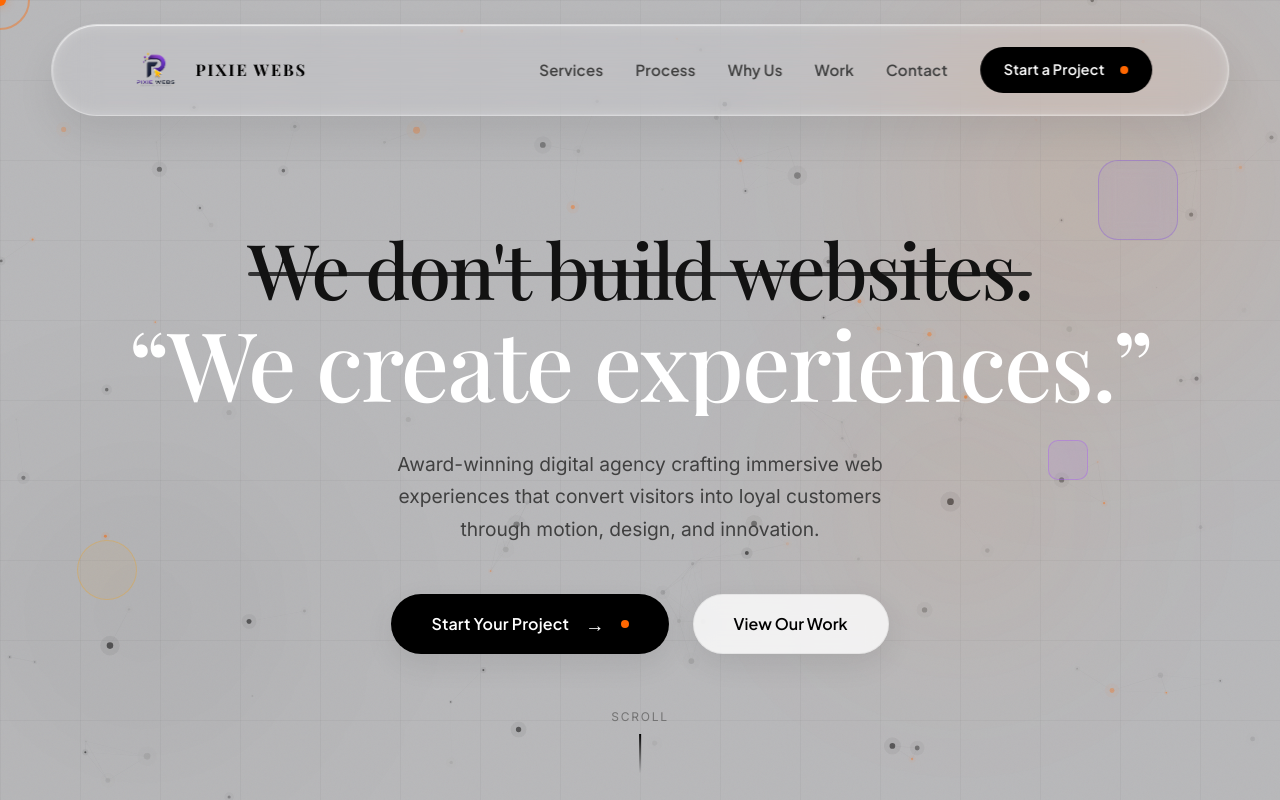
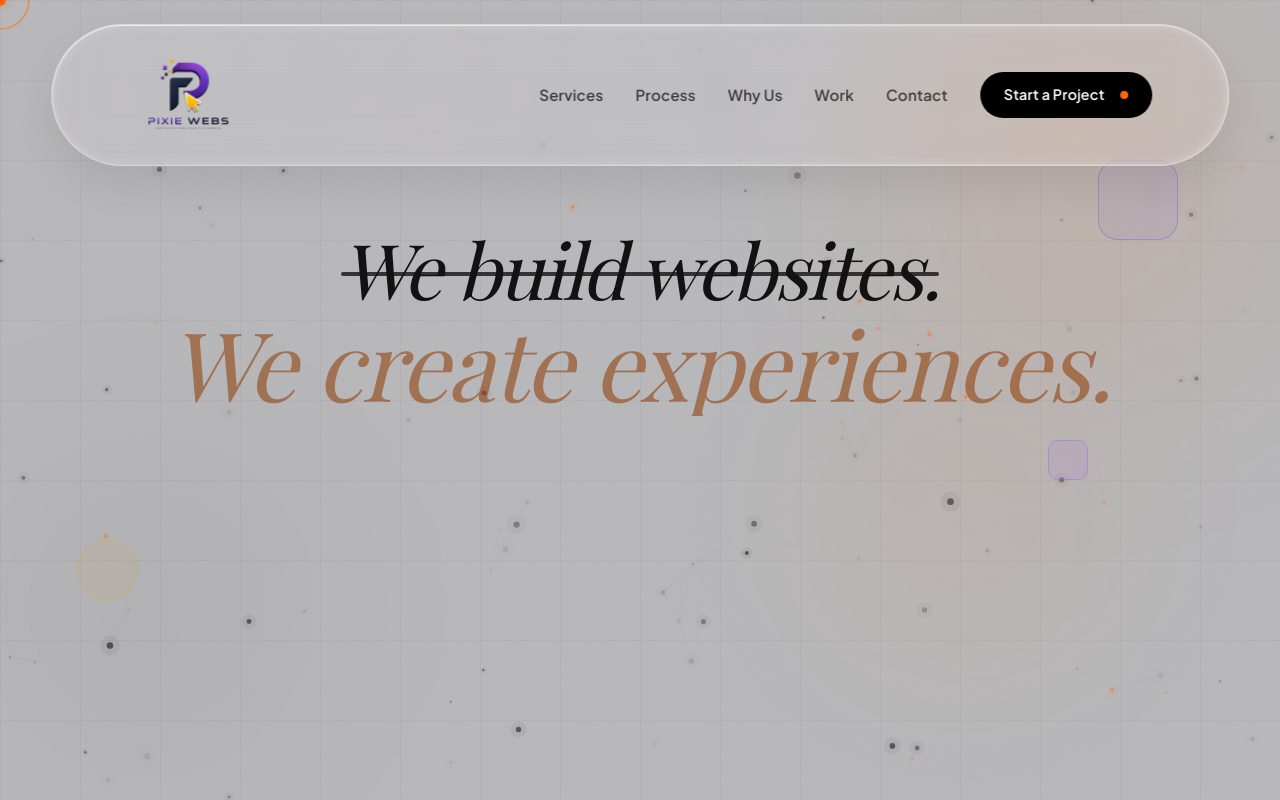
Before and after one commit to pixiewebsolution-maker/pixiweb, a Next.js app: page / in a window 1280 px wide. Shown: the top 800 px of the page. Built offline with nearby package versions, Linux system fonts and the light colour scheme; a web font is replaced by a local one.

Commit message:
Refine hero typography, bento services grid, mobile responsiveness, and update socials/logo

```diff
--- a/src/app/globals.css
+++ b/src/app/globals.css
@@ -626,6 +626,14 @@ nav.scrolled {
   padding-bottom: 80px;
 }
 
+.hero-cta-row {
+  display: flex;
+  gap: 24px;
+  justify-content: center;
+  flex-wrap: wrap;
+  margin-top: 12px;
+}
+
 /* ============================================
    SERVICES CARDS
    ============================================ */
@@ -762,7 +770,7 @@ footer .nav-link:hover {
 }
 
 /* ============================================
-   RESPONSIVE
+   RESPONSIVE — Mobile First
    ============================================ */
 @media (max-width: 768px) {
   body {
@@ -781,12 +789,107 @@ footer .nav-link:hover {
     min-width: 280px;
     padding: 40px 32px;
   }
+
+  /* Hero */
+  .hero-section {
+    padding-top: 130px;
+    padding-bottom: 60px;
+    min-height: 100svh;
+    align-items: flex-start;
+  }
+
+  .display-xl {
+    font-size: clamp(2.2rem, 10vw, 3.5rem);
+    line-height: 1.08;
+  }
+
+  .display-lg {
+    font-size: clamp(2rem, 9vw, 3rem);
+  }
+
+  .display-md {
+    font-size: clamp(1.6rem, 7vw, 2.4rem);
+  }
+
+  /* Buttons — stack vertically on mobile */
+  .hero-cta-row {
+    flex-direction: column;
+    align-items: center;
+    gap: 14px;
+  }
+
+  .btn-primary, .btn-ghost {
+    width: 100%;
+    max-width: 320px;
+    justify-content: center;
+    padding: 15px 28px;
+    font-size: 0.95rem;
+  }
+
+  /* Sections */
+  .section-pad {
+    padding-top: 64px;
+    padding-bottom: 64px;
+  }
 }
 
 @media (max-width: 640px) {
   :root {
-    --section-pad: 80px;
+    --section-pad: 64px;
   }
+
+  /* Navbar */
+  nav {
+    top: 12px;
+    width: 94%;
+    padding: 8px 16px;
+  }
+
+  /* Hero text padding */
+  .hero-section .container {
+    padding-left: 20px;
+    padding-right: 20px;
+  }
+
+  /* Services bento — all single column on mobile */
+  .bento-service-card {
+    border-radius: 28px !important;
+    padding: 24px !important;
+  }
+
+  /* Process bento */
+  .bento-process-card {
+    border-radius: 28px !important;
+    min-height: 260px !important;
+  }
+
+  /* Why Us bento */
+  .bento-card {
+    border-radius: 32px !important;
+  }
+
+  /* Glass/reason cards */
+  .reason-card {
+    border-radius: 28px !important;
+    padding: 28px !important;
+  }
+
+  /* CTA section buttons */
+  #contact .container > div[style*="flex"] {
+    flex-direction: column;
+    align-items: center;
+  }
+
+  #contact .btn-primary,
+  #contact .btn-ghost {
+    width: 100%;
+    max-width: 340px;
+    justify-content: center;
+    font-size: 0.9rem;
+    padding: 15px 24px !important;
+  }
+
+  /* Footer grid already handled inline */
 }
 
 /* ============================================
--- a/src/components/Footer.tsx
+++ b/src/components/Footer.tsx
@@ -8,10 +8,17 @@ import { ScrollTrigger } from 'gsap/ScrollTrigger';
 gsap.registerPlugin(ScrollTrigger);
 
 const socials = [
-  { name: 'Twitter / X', icon: 'X', href: '#' },
-  { name: 'Instagram', icon: 'IG', href: '#' },
-  { name: 'LinkedIn', icon: 'LI', href: '#' },
-  { name: 'Dribbble', icon: 'DR', href: '#' },
+  {
+    name: 'Instagram',
+    icon: (
+      <svg width="18" height="18" viewBox="0 0 24 24" fill="none" stroke="currentColor" strokeWidth="2" strokeLinecap="round" strokeLinejoin="round">
+        <rect x="2" y="2" width="20" height="20" rx="5" ry="5"></rect>
+        <path d="M16 11.37A4 4 0 1 1 12.63 8 4 4 0 0 1 16 11.37z"></path>
+        <line x1="17.5" y1="6.5" x2="17.51" y2="6.5"></line>
+      </svg>
+    ),
+    href: 'https://instagram.com'
+  },
 ];
 
 const footerLinks = {
@@ -52,16 +59,8 @@ export default function Footer() {
         className="footer-grid">
           {/* Brand */}
           <div>
-            <div style={{ display: 'flex', alignItems: 'center', gap: '12px', marginBottom: '20px' }}>
-              <Image src="/pixie-logo.png" alt="Pixie Webs" width={64} height={64} style={{ mixBlendMode: 'multiply' }} />
-              <span style={{
-                fontFamily: 'var(--font-serif)',
-                fontWeight: 700,
-                fontSize: '1.1rem',
-                color: 'var(--color-text)',
-              }}>
-                Pixie Webs
-              </span>
+            <div style={{ marginBottom: '20px' }}>
+              <Image src="/pixie-logo.png" alt="Pixie Webs" width={140} height={50} style={{ mixBlendMode: 'multiply', objectFit: 'contain' }} />
             </div>
             <p style={{
               color: 'var(--color-text-muted)',
--- a/src/components/HeroSection.tsx
+++ b/src/components/HeroSection.tsx
@@ -24,76 +24,101 @@ export default function HeroSection({ isLoaded }: { isLoaded?: boolean }) {
   useGSAP(() => {
     if (!isLoaded || !headlineRef.current) return;
 
-    // Split text animation
     const words = headlineRef.current.querySelectorAll('.word');
 
-    const tl = gsap.timeline({ delay: 0.2 }); // 0.2 second delay after preloader completes
+    // Set initial states
+    gsap.set(headlineRef.current, { opacity: 1 });
+    gsap.set(words, { y: '120%', opacity: 0, filter: 'blur(12px)', rotationX: -20 });
+    gsap.set(subRef.current, { opacity: 0, y: 36, filter: 'blur(6px)' });
+    gsap.set(ctaRef.current, { opacity: 0, y: 28, filter: 'blur(4px)' });
+    gsap.set(scrollHintRef.current, { opacity: 0, y: 10 });
 
-    // 1. Reveal main heading lines
-    tl.set(headlineRef.current, { opacity: 1 })
-      .fromTo(
-        words,
-        { y: '110%', opacity: 0 },
-        {
+    const tl = gsap.timeline({ delay: 0.3 });
+
+    // 1. Elegant word reveal — each word sweeps up from below with blur clearing
+    tl.to(words, {
       y: '0%',
       opacity: 1,
-          duration: 1,
-          stagger: 0.15,
-          ease: 'power4.out',
-        }
-      )
+      filter: 'blur(0px)',
+      rotationX: 0,
+      duration: 1.2,
+      stagger: 0.18,
+      ease: 'expo.out',
+      transformOrigin: 'bottom center',
+    })
+
+    // 2. Strike-through draws across the first line — smooth left-to-right
     .to(strikeRef.current, {
       width: '100%',
-        duration: 1.0,
-        ease: 'power4.out',
-      }, '+=0.2')
+      duration: 0.9,
+      ease: 'expo.inOut',
+    }, '-=0.1')
+
+    // 3. Once strike is done, shift 'We create experiences.' to orange
     .to(secondLineRef.current, {
-        color: '#FFFFFF',
-        duration: 0.2,
-        ease: 'none'
-      }, '<') // Sync with strike
+      color: '#FF6701',
+      duration: 0.6,
+      ease: 'power2.out',
+    })
+
+    // 4. Subtitle fades up with blur clearing
     .to(subRef.current, {
       opacity: 1,
       y: 0,
-        duration: 0.8,
-        ease: 'power3.out'
-      }, '<') // Start at same time as strike
+      filter: 'blur(0px)',
+      duration: 1.0,
+      ease: 'expo.out',
+    }, '-=0.3')
+
+    // 4. CTA buttons fade up slightly behind subtitle for a cascading feel
     .to(ctaRef.current, {
       opacity: 1,
       y: 0,
+      filter: 'blur(0px)',
+      duration: 0.9,
+      ease: 'expo.out',
+    }, '-=0.6')
+
+    // 5. Scroll hint fades in last
+    .to(scrollHintRef.current, {
+      opacity: 1,
+      y: 0,
       duration: 0.8,
-        ease: 'power3.out'
-      }, '<'); // Start at same time as strike
+      ease: 'power2.out',
+    }, '-=0.3');
 
-    // Floating shapes
+    // Floating gradient orbs — slow, organic drift
     if (shape1Ref.current) {
       gsap.to(shape1Ref.current, {
-        y: -40, x: 20, rotation: 15,
-        duration: 6, repeat: -1, yoyo: true, ease: 'sine.inOut'
+        y: -60, x: 30, rotation: 12,
+        duration: 10, repeat: -1, yoyo: true, ease: 'sine.inOut',
       });
     }
     if (shape2Ref.current) {
       gsap.to(shape2Ref.current, {
-        y: 50, x: -30, rotation: -20,
-        duration: 8, repeat: -1, yoyo: true, ease: 'sine.inOut'
+        y: 70, x: -40, rotation: -18,
+        duration: 13, repeat: -1, yoyo: true, ease: 'sine.inOut',
       });
     }
     if (shape3Ref.current) {
       gsap.to(shape3Ref.current, {
-        y: -30, x: -20, rotation: 10,
-        duration: 7, repeat: -1, yoyo: true, ease: 'sine.inOut'
+        y: -45, x: -25, rotation: 8,
+        duration: 11, repeat: -1, yoyo: true, ease: 'sine.inOut',
       });
     }
 
-    // Parallax on scroll
+    // Smooth scrub parallax on scroll
     ScrollTrigger.create({
       trigger: sectionRef.current,
       start: 'top top',
       end: 'bottom top',
-      scrub: true,
+      scrub: 1.2,
       onUpdate: (self) => {
         if (headlineRef.current) {
-          gsap.set(headlineRef.current, { y: self.progress * 120 });
+          gsap.set(headlineRef.current, { y: self.progress * 100, opacity: 1 - self.progress * 0.6 });
+        }
+        if (subRef.current) {
+          gsap.set(subRef.current, { y: self.progress * 60 });
         }
       },
     });
@@ -176,13 +201,13 @@ export default function HeroSection({ isLoaded }: { isLoaded?: boolean }) {
         {/* Headline */}
         <div
           ref={headlineRef}
-          aria-label="We don't build websites. We create experiences."
+          aria-label="We build websites. We create experiences."
           style={{ marginBottom: '32px', opacity: 0 }}
         >
           <h1 className="display-xl hero-headline" style={{ lineHeight: 1.1 }}>
             <span className="overflow-clip" style={{ display: 'block', fontSize: '0.8em', opacity: 0.9 }}>
-              <span className="word" style={{ display: 'inline-block', position: 'relative' }}>
-                We don&apos;t build websites.
+              <span className="word" style={{ display: 'inline-block', position: 'relative', fontStyle: 'italic', fontWeight: 400 }}>
+                We build websites.
                 <span ref={strikeRef} className="strike-line" style={{
                   position: 'absolute',
                   left: 0,
@@ -198,8 +223,8 @@ export default function HeroSection({ isLoaded }: { isLoaded?: boolean }) {
               </span>
             </span>
             <span className="overflow-clip" style={{ display: 'block' }}>
-              <span ref={secondLineRef} className="word" style={{ display: 'inline-block', color: 'var(--color-primary)' }}>
-                &ldquo;We create experiences.&rdquo;
+              <span ref={secondLineRef} className="word" style={{ display: 'inline-block', color: 'var(--color-primary)', fontStyle: 'italic', fontWeight: 400 }}>
+                We create experiences.
               </span>
             </span>
           </h1>
@@ -222,7 +247,7 @@ export default function HeroSection({ isLoaded }: { isLoaded?: boolean }) {
         </p>
 
         {/* CTAs */}
-        <div ref={ctaRef} style={{ display: 'flex', gap: '24px', justifyContent: 'center', flexWrap: 'wrap', marginTop: '12px', opacity: 0, transform: 'translateY(40px)' }}>
+        <div ref={ctaRef} className="hero-cta-row" style={{ opacity: 0, transform: 'translateY(40px)' }}>
           <a
             ref={btnRef}
             href="#contact"
--- a/src/components/Navbar.tsx
+++ b/src/components/Navbar.tsx
@@ -36,21 +36,8 @@ export default function Navbar() {
     <nav ref={navRef} className={scrolled ? 'scrolled' : ''}>
       <div className="container flex items-center justify-between relative min-h-[70px]">
         {/* Logo */}
-        <a href="#" className="flex items-center gap-3 absolute left-1/2 -translate-x-1/2 md:static md:translate-x-0 z-10" onClick={(e) => { e.preventDefault(); window.scrollTo({ top: 0, behavior: 'smooth' }); }}>
-          <Image src="/pixie-logo.png" alt="Pixie Webs" width={56} height={56} className="rounded-lg" style={{ mixBlendMode: 'multiply' }} />
-          <span style={{
-            fontFamily: 'var(--font-serif)',
-            fontWeight: 700,
-            fontSize: '1rem',
-            letterSpacing: '0.12em',
-            textTransform: 'uppercase',
-            background: 'var(--color-primary)',
-            WebkitBackgroundClip: 'text',
-            WebkitTextFillColor: 'transparent',
-            backgroundClip: 'text',
-          }}>
-            Pixie Webs
-          </span>
+        <a href="#" className="z-10" onClick={(e) => { e.preventDefault(); window.scrollTo({ top: 0, behavior: 'smooth' }); }}>
+          <Image src="/pixie-logo.png" alt="Pixie Webs" width={120} height={40} className="object-contain" style={{ mixBlendMode: 'multiply' }} />
         </a>
 
         <div className="hidden md:flex items-center gap-8">
--- a/src/components/ProcessSection.tsx
+++ b/src/components/ProcessSection.tsx
@@ -106,7 +106,7 @@ export default function ProcessSection() {
         </div>
 
         {/* Bento Grid Layout */}
-        <div ref={gridRef} className="grid grid-cols-1 lg:grid-cols-3 gap-6 relative z-10">
+        <div ref={gridRef} className="grid grid-cols-1 lg:grid-cols-3 gap-4 lg:gap-6 relative z-10">
 
           {/* Card 1: Left Tall (White Style - Was Blue Image) */}
           <div className="bento-process-card relative rounded-[48px] overflow-hidden min-h-[400px] lg:min-h-[480px] bg-white flex flex-col justify-between p-4 shadow-sm group">
--- a/src/components/ServicesSection.tsx
+++ b/src/components/ServicesSection.tsx
@@ -16,6 +16,7 @@ const services = [
     number: '01',
     color: '#FF6701',
     textColor: 'black',
+    className: 'md:col-span-1 md:row-span-2',
   },
   {
     icon: <svg width="24" height="24" fill="currentColor" viewBox="0 0 24 24"><path d="M9.4 16.6L4.8 12l4.6-4.6L8 6l-6 6 6 6 1.4-1.4zm5.2 0l4.6-4.6-4.6-4.6L16 6l6 6-6 6-1.4-1.4z"/></svg>,
@@ -24,6 +25,7 @@ const services = [
     number: '02',
     color: '#1C1C1C',
     textColor: 'white',
+    className: 'md:col-span-2 md:row-span-1',
   },
   {
     icon: <svg width="24" height="24" fill="currentColor" viewBox="0 0 24 24"><path d="M12 22C6.477 22 2 17.523 2 12S6.477 2 12 2s10 4.477 10 10-4.477 10-10 10zm1.063-17.974L4.026 12.063 12.063 20.1l8.037-8.037-7.037-7.037z"/></svg>,
@@ -32,6 +34,7 @@ const services = [
     number: '03',
     color: 'black',
     textColor: 'white',
+    className: 'md:col-span-1 md:row-span-1',
   },
   {
     icon: <svg width="24" height="24" fill="currentColor" viewBox="0 0 24 24"><path d="M12 3c-4.97 0-9 4.03-9 9s4.03 9 9 9c.83 0 1.5-.67 1.5-1.5 0-.39-.15-.74-.39-1.01-.23-.26-.38-.61-.38-.99 0-.83.67-1.5 1.5-1.5H16c2.76 0 5-2.24 5-5 0-4.42-4.03-8-9-8zm-5.5 9c-.83 0-1.5-.67-1.5-1.5S5.67 9 6.5 9s1.5.67 1.5 1.5-.67 1.5-1.5 1.5zm3-4c-.83 0-1.5-.67-1.5-1.5S8.67 5 9.5 5s1.5.67 1.5 1.5-.67 1.5-1.5 1.5zm5 0c-.83 0-1.5-.67-1.5-1.5S13.67 5 14.5 5s1.5.67 1.5 1.5-.67 1.5-1.5 1.5zm3 4c-.83 0-1.5-.67-1.5-1.5s.67-1.5 1.5-1.5 1.5.67 1.5 1.5-.67 1.5-1.5 1.5z"/></svg>,
@@ -39,8 +42,9 @@ const services = [
     description: 'Award-winning designs that captivate, convert, and create lasting impressions.',
     number: '04',
     color: 'white',
-    textColor: 'black',
-    bgImage: '/projects/dashboard-1.png'
+    textColor: 'white',
+    bgImage: '/projects/dashboard-1.png',
+    className: 'md:col-span-1 md:row-span-2',
   },
   {
     icon: <svg width="24" height="24" fill="currentColor" viewBox="0 0 24 24"><path d="M15.5 14h-.79l-.28-.27A6.471 6.471 0 0 0 16 9.5 6.5 6.5 0 1 0 9.5 16c1.61 0 3.09-.59 4.23-1.57l.27.28v.79l5 4.99L20.49 19l-4.99-5zm-6 0C7.01 14 5 11.99 5 9.5S7.01 5 9.5 5 14 7.01 14 9.5 11.99 14 9.5 14z"/></svg>,
@@ -49,6 +53,7 @@ const services = [
     number: '05',
     color: '#FF6701',
     textColor: 'black',
+    className: 'md:col-span-2 md:row-span-1',
   },
   {
     icon: <svg width="24" height="24" fill="currentColor" viewBox="0 0 24 24"><path d="M7 18c-1.1 0-1.99.9-1.99 2S5.9 22 7 22s2-.9 2-2-.9-2-2-2zM1 2v2h2l3.6 7.59-1.35 2.45c-.16.28-.25.61-.25.96 0 1.1.9 2 2 2h12v-2H7.42c-.14 0-.25-.11-.25-.25l.03-.12.9-1.63h7.45c.75 0 1.41-.41 1.75-1.03l3.58-6.49c.08-.14.12-.31.12-.48 0-.55-.45-1-1-1H5.21l-.94-2H1zm16 16c-1.1 0-1.99.9-1.99 2s.89 2 1.99 2 2-.9 2-2-.9-2-2-2z"/></svg>,
@@ -57,6 +62,7 @@ const services = [
     number: '06',
     color: 'black',
     textColor: 'white',
+    className: 'md:col-span-3 md:row-span-1',
   },
 ];
 
@@ -116,12 +122,12 @@ export default function ServicesSection() {
           </p>
         </div>
 
-        <div ref={gridRef} className="grid grid-cols-1 md:grid-cols-2 lg:grid-cols-3 gap-6">
+        <div ref={gridRef} className="grid grid-cols-1 md:grid-cols-3 gap-4 md:gap-6 md:auto-rows-[220px]">
           {services.map((s, i) => (
             <div
               key={i}
               data-cursor-white={s.textColor === 'white'}
-              className={`bento-service-card relative rounded-[40px] p-8 lg:p-10 shadow-sm flex flex-col justify-between min-h-[300px] transition-all duration-500 hover:shadow-xl hover:-translate-y-2 group overflow-hidden border border-white/5 ${s.color === 'white' ? 'bg-white' : ''}`}
+              className={`bento-service-card relative rounded-[40px] p-6 lg:p-8 shadow-sm flex flex-col justify-between min-h-[200px] transition-all duration-500 hover:shadow-xl hover:-translate-y-2 group overflow-hidden border border-white/5 ${s.color === 'white' ? 'bg-white' : ''} md:${s.className?.replace('md:', '') || ''}`}
               style={{ backgroundColor: s.bgImage ? undefined : s.color }}
             >
               {s.bgImage && (
@@ -135,14 +141,14 @@ export default function ServicesSection() {
 
               <div className="relative z-10 flex justify-between items-start mb-6">
                 <div
-                  className={`w-14 h-14 rounded-full flex items-center justify-center text-2xl transition-transform duration-300 group-hover:scale-110 shrink-0 ${
+                  className={`w-12 h-12 rounded-full flex items-center justify-center text-xl transition-transform duration-300 group-hover:scale-110 shrink-0 ${
                     s.textColor === 'black' ? 'bg-black text-white' : 'bg-white text-black'
                   }`}
                 >
                   {s.icon}
                 </div>
                 <div
-                  className={`text-6xl lg:text-7xl font-bold font-sans tracking-tighter ${
+                  className={`text-5xl lg:text-6xl font-bold font-sans tracking-tighter ${
                     s.textColor === 'black' ? 'text-black/10' : 'text-white/10'
                   }`}
                 >
--- a/src/components/WhyUsSection.tsx
+++ b/src/components/WhyUsSection.tsx
@@ -198,7 +198,7 @@ export default function WhyUsSection() {
         </div>
 
         {/* Bento Box Stats Layout */}
-        <div ref={statsRef} className="grid grid-cols-1 lg:grid-cols-[1.4fr_1fr] gap-6 mb-24">
+        <div ref={statsRef} className="grid grid-cols-1 lg:grid-cols-[1.4fr_1fr] gap-4 lg:gap-6 mb-16 lg:mb-24">
 
           {/* Card 1: Left Large (Black with Grid & Glow) */}
           <div className="bento-card relative rounded-[48px] overflow-hidden min-h-[400px] lg:min-h-[500px] bg-[#1C1C1C] flex flex-col justify-between p-10 lg:p-12 shadow-xl group">
@@ -301,7 +301,7 @@ export default function WhyUsSection() {
         </div>
 
         {/* Reasons Heading */}
-        <div ref={reasonsHeadRef} className="mt-32 mb-16 text-center lg:text-left flex flex-col lg:flex-row justify-between items-end gap-6">
+        <div ref={reasonsHeadRef} className="mt-16 lg:mt-32 mb-12 lg:mb-16 text-center lg:text-left flex flex-col lg:flex-row justify-between items-end gap-6">
           <div className="max-w-xl">
             <h2 className="text-4xl lg:text-5xl font-bold font-sans text-black tracking-tight mb-4">
               Built on <span className="text-neutral-400 shimmer-text">Excellence</span>
@@ -315,7 +315,7 @@ export default function WhyUsSection() {
         {/* Modern Reasons Grid */}
         <div
           ref={reasonsRef}
-          className="grid grid-cols-1 md:grid-cols-2 lg:grid-cols-3 gap-6"
+          className="grid grid-cols-1 md:grid-cols-2 lg:grid-cols-3 gap-4 lg:gap-6"
         >
           {reasons.map((r, i) => (
             <div
```
Also changed, not shown: 1 other file (tests, documents, lock files or other folders). Lines whose indentation alone changed are shown as unchanged.
